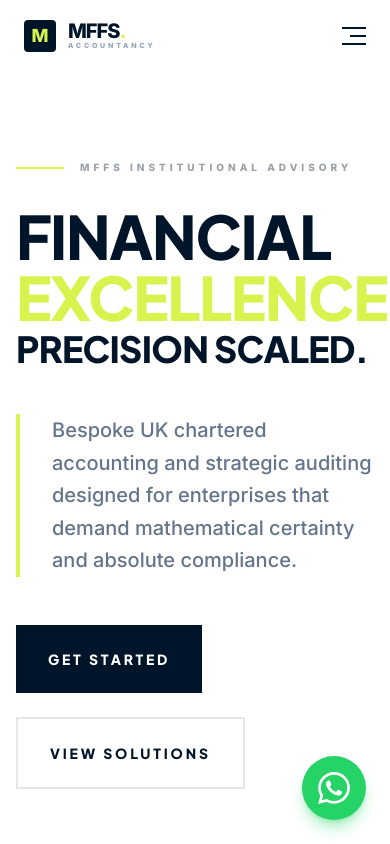
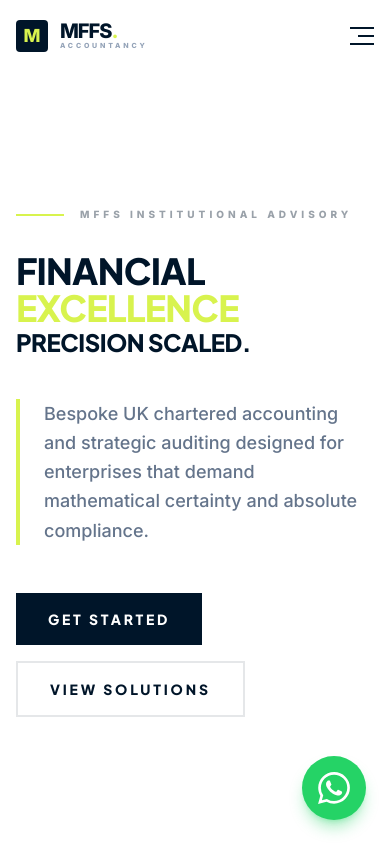
Before and after one commit to fuzaildev-ai/MFFS-Accountancy, a React (Create React App) app: page / in a window 390 px wide. Shown: the top 844 px of the page. Built offline with nearby package versions, Linux system fonts and the light colour scheme; no server answers; the database is empty.

Commit message:
fix: comprehensive responsiveness improvements and UI refinements

```diff
--- a/src/components/Hero.jsx
+++ b/src/components/Hero.jsx
@@ -68,26 +68,26 @@ export default function Hero() {
           </div>
 
           <div className="mb-10">
-            <h1 className="hero-line text-6xl md:text-8xl font-black text-brand-primary leading-[0.95] tracking-tight uppercase">
+            <h1 className="hero-line text-4xl sm:text-6xl md:text-8xl font-black text-brand-primary leading-[0.95] tracking-tight uppercase">
               Financial
             </h1>
-            <h1 className="hero-line text-6xl md:text-8xl font-black text-brand-accent leading-[0.95] tracking-tight uppercase">
+            <h1 className="hero-line text-4xl sm:text-6xl md:text-8xl font-black text-brand-accent leading-[0.95] tracking-tight uppercase">
               Excellence
             </h1>
-            <h1 className="hero-line text-4xl md:text-6xl font-black text-brand-primary leading-[1.1] tracking-tight uppercase">
+            <h1 className="hero-line text-2xl sm:text-4xl md:text-6xl font-black text-brand-primary leading-[1.1] tracking-tight uppercase">
               Precision Scaled.
             </h1>
           </div>
 
-          <p className="hero-subtext text-xl text-slate-500 font-medium leading-relaxed max-w-xl mb-12 border-l-4 border-brand-accent pl-8">
+          <p className="hero-subtext text-lg md:text-xl text-slate-500 font-medium leading-relaxed max-w-xl mb-12 border-l-4 border-brand-accent pl-6 md:pl-8">
             Bespoke UK chartered accounting and strategic auditing designed for enterprises that demand mathematical certainty and absolute compliance.
           </p>
 
-          <div className="hero-cta flex flex-wrap gap-6">
-             <Button to="/contact" variant="primary" className="px-12 py-6 bg-brand-primary text-brand-accent hover:bg-brand-accent hover:text-brand-primary">
+          <div className="hero-cta flex flex-wrap gap-4 md:gap-6">
+             <Button to="/contact" variant="primary" className="px-8 md:px-12 py-4 md:py-6 bg-brand-primary text-brand-accent hover:bg-brand-accent hover:text-brand-primary">
                 Get Started
              </Button>
-             <Button to="/services" variant="outline" className="px-12 py-6 border-brand-primary/10 text-brand-primary hover:bg-brand-primary hover:text-white">
+             <Button to="/services" variant="outline" className="px-8 md:px-12 py-4 md:py-6 border-brand-primary/10 text-brand-primary hover:bg-brand-primary hover:text-white">
                 View Solutions
              </Button>
           </div>
--- a/src/components/LogoCloud.jsx
+++ b/src/components/LogoCloud.jsx
@@ -12,7 +12,7 @@ export default function LogoCloud() {
   ];
 
   const logos = auditFirms.map((firm, i) => (
-    <div key={i} className="flex-shrink-0 w-[140px] sm:w-[160px] md:w-[200px] lg:w-[250px] flex items-center justify-center px-2 sm:px-4 md:px-6 transition-all duration-500 hover:scale-110">
+    <div key={i} className="flex-shrink-0 w-[120px] sm:w-[160px] md:w-[200px] lg:w-[250px] flex items-center justify-center px-1 sm:px-4 md:px-6 transition-all duration-500 hover:scale-110">
        {firm.icon}
     </div>
   ));
--- a/src/components/MainLayout.jsx
+++ b/src/components/MainLayout.jsx
@@ -49,7 +49,7 @@ export default function MainLayout({ children }) {
   }, [location.pathname]);
 
   return (
-    <div className="flex flex-col min-h-screen">
+    <div className="flex flex-col min-h-screen overflow-x-hidden">
       <Navbar />
       <main className="flex-grow">
         {children}
--- a/src/components/Navbar.jsx
+++ b/src/components/Navbar.jsx
@@ -109,7 +109,7 @@ export default function Navbar() {
         </div>
       </div>
 
-      <div className="max-w-7xl mx-auto px-6 flex justify-between items-center">
+      <div className="max-w-7xl mx-auto px-4 sm:px-6 flex justify-between items-center relative">
         {/* Brand Logo */}
         <Link to="/" className="flex items-center gap-3 py-4 xl:py-6">
           <div className="w-8 h-8 xl:w-10 xl:h-10 bg-brand-primary rounded flex items-center justify-center font-black text-brand-accent text-lg xl:text-xl">M</div>
@@ -120,7 +120,7 @@ export default function Navbar() {
         </Link>
 
         {/* Desktop Navigation - Active from 1024px (lg) with optimized spacing */}
-        <div className="hidden lg:flex items-center lg:gap-4 xl:gap-10">
+        <div className="hidden lg:flex items-center lg:gap-3 xl:gap-8">
           <NavLink to="/">Home</NavLink>
           <NavLink to="/about">About Us</NavLink>
           <NavLink
@@ -136,7 +136,7 @@ export default function Navbar() {
 
           <Link
             to="/contact"
-            className="lg:ml-2 xl:ml-6 px-6 xl:px-10 py-4 xl:py-5 bg-brand-primary text-brand-accent font-black text-[9px] xl:text-[10px] uppercase tracking-[0.1em] hover:bg-brand-accent hover:text-brand-primary transition-all duration-500 rounded-sm"
+            className="lg:ml-2 xl:ml-6 px-4 xl:px-10 py-3 xl:py-5 bg-brand-primary text-brand-accent font-black text-[9px] xl:text-[10px] uppercase tracking-[0.1em] hover:bg-brand-accent hover:text-brand-primary transition-all duration-500 rounded-sm whitespace-nowrap"
           >
             Get a Quote
           </Link>
--- a/src/components/PageHeader.jsx
+++ b/src/components/PageHeader.jsx
@@ -83,7 +83,7 @@ export default function PageHeader({ title, subtitle, bgImage }) {
             <span>MFFS ADVISORY</span>
           </div>
 
-          <h1 className="header-title text-4xl md:text-6xl lg:text-8xl font-heading font-black text-white tracking-tighter leading-[0.85] uppercase mb-10">
+          <h1 className="header-title text-3xl sm:text-4xl md:text-6xl lg:text-8xl font-heading font-black text-white tracking-tighter leading-[0.95] md:leading-[0.85] uppercase mb-10 break-words">
             {title}
           </h1>
           <p className="header-sub text-xl md:text-2xl text-white/70 max-w-2xl font-body leading-relaxed border-l-4 border-brand-accent pl-8">
--- a/src/index.css
+++ b/src/index.css
@@ -5,8 +5,10 @@
 @tailwind utilities;
 
 @layer base {
-  body {
-    @apply bg-white text-brand-primary font-body antialiased selection:bg-brand-accent selection:text-brand-primary;
+html, body {
+    @apply bg-white text-brand-primary font-body antialiased selection:bg-brand-accent selection:text-brand-primary overflow-x-hidden;
+    width: 100%;
+    position: relative;
   }
 
   h1, h2, h3, h4, h5, h6 {
--- a/src/pages/AboutUs.jsx
+++ b/src/pages/AboutUs.jsx
@@ -26,7 +26,7 @@ export default function AboutUs() {
                     <div className="w-12 h-0.5 bg-brand-accent" />
                     <span className="text-[10px] font-black uppercase tracking-[0.4em] text-brand-primary/40">Our Professional Narrative</span>
                  </div>
-                 <h2 className="text-3xl sm:text-4xl md:text-5xl lg:text-7xl font-black text-brand-primary leading-[0.9] uppercase mb-8 lg:mb-10">Math, <br /> <span className="text-brand-accent italic">Meticulously</span> Squared.</h2>
+                 <h2 className="text-3xl sm:text-4xl md:text-5xl lg:text-7xl font-black text-brand-primary leading-[0.95] uppercase mb-8 lg:mb-10">Math, <br /> <span className="text-brand-accent italic">Meticulously</span> Squared.</h2>
                  <p className="text-slate-500 text-lg md:text-xl leading-relaxed mb-10 border-l-4 border-brand-accent pl-6 lg:pl-8 font-medium">
                     MFFS is not merely an accounting firm; we are capital engineers. Since our founding, we have specialized in unraveling the complexities of UK tax policy to deliver mathematical certainty for our clients.
                  </p>
@@ -50,8 +50,8 @@ export default function AboutUs() {
                     />
                     <div className="absolute inset-0 bg-brand-primary/10" />
                  </div>
-                 <div className="absolute -bottom-12 -right-12 bg-brand-accent p-12 rounded-[40px] shadow-2xl text-brand-primary max-w-xs hidden xl:block">
-                    <p className="text-xl font-black italic">"Accuracy is the only currency that matters in UK compliance."</p>
+                 <div className="absolute -bottom-6 md:-bottom-12 -right-6 md:-right-12 bg-brand-accent p-6 md:p-12 rounded-[20px] md:rounded-[40px] shadow-2xl text-brand-primary max-w-[200px] md:max-w-xs hidden sm:block">
+                    <p className="text-sm md:text-xl font-black italic">"Accuracy is the only currency that matters in UK compliance."</p>
                  </div>
               </div>
            </div>
--- a/src/pages/Home.jsx
+++ b/src/pages/Home.jsx
@@ -175,7 +175,7 @@ export default function Home() {
            <div className="bg-brand-primary p-8 sm:p-12 md:p-32 rounded-[40px] md:rounded-[60px] text-center relative overflow-hidden group">
               <div className="absolute top-0 right-0 w-96 h-96 bg-brand-accent/5 rounded-full blur-[100px] -mr-48 -mt-48 transition-all duration-1000 group-hover:scale-150" />
               <div className="relative z-10">
-                 <h2 className="text-3xl sm:text-4xl md:text-5xl lg:text-[100px] font-black text-white tracking-tighter mb-12 leading-[40px] md:leading-[0.8] uppercase">
+                 <h2 className="text-3xl sm:text-4xl md:text-5xl lg:text-[100px] font-black text-white tracking-tighter mb-12 leading-[1] md:leading-[0.8] uppercase">
                     Ready to <br /> <span className="text-brand-accent italic">Scale</span> Safely?
                  </h2>
                  <p className="text-white/60 text-xl font-medium max-w-2xl mx-auto mb-16">Download our 'Tax Mitigation PDF' or book a senior diagnostic audit today.</p>
--- a/src/pages/compliance/VatReturns.jsx
+++ b/src/pages/compliance/VatReturns.jsx
@@ -52,9 +52,9 @@ export default function VatReturns() {
                  <Button to="/contact" variant="primary">Audit My VAT</Button>
               </div>
               <div className="relative">
-                 <div className="bg-brand-primary p-20 rounded-[80px] shadow-2xl text-white relative z-10 overflow-hidden">
+                 <div className="bg-brand-primary p-8 md:p-20 rounded-[40px] md:rounded-[80px] shadow-2xl text-white relative z-10 overflow-hidden">
                     <div className="absolute bottom-0 right-0 w-64 h-64 bg-brand-accent/5 rounded-full blur-[100px] -mr-32 -mb-32" />
-                    <h3 className="text-[130px] font-black text-brand-accent/10 absolute top-10 right-10 select-none">MTD</h3>
+                    <h3 className="text-[60px] md:text-[130px] font-black text-brand-accent/10 absolute top-5 md:top-10 right-5 md:right-10 select-none">MTD</h3>
                     <p className="text-xl font-black mb-8 italic italic text-brand-accent">HMRC Agent ID Required?</p>
                     <p className="text-white/60 mb-8 leading-relaxed">Let MFFS act as your authorized agent. We take full responsibility for your VAT submissions, ensuring you never miss a deadline or incur a penalty.</p>
                     <div className="space-y-4 text-xs font-black uppercase tracking-widest text-brand-accent border-t border-white/10 pt-8">
@@ -63,7 +63,7 @@ export default function VatReturns() {
                        <p>✓ Professional Liaison with HMRC</p>
                     </div>
                  </div>
-                 <div className="absolute inset-0 bg-brand-accent/20 rounded-[80px] -rotate-3 scale-105 -z-10" />
+                 <div className="absolute inset-0 bg-brand-accent/20 rounded-[40px] md:rounded-[80px] -rotate-3 scale-105 -z-10" />
               </div>
            </div>
         </div>
--- a/src/pages/services/Bookkeeping.jsx
+++ b/src/pages/services/Bookkeeping.jsx
@@ -22,7 +22,7 @@ export default function Bookkeeping() {
         <div className="container-custom">
            <div className="grid grid-cols-1 lg:grid-cols-2 gap-24 items-center">
               <div className="order-2 lg:order-1">
-                 <div className="finkash-card bg-brand-primary p-12 md:p-16 rounded-[60px] text-white">
+                 <div className="finkash-card bg-brand-primary p-8 md:p-16 rounded-[40px] md:rounded-[60px] text-white hover:bg-brand-primary border-white/10 hover:border-brand-accent transition-all duration-500 group/card">
                     <h4 className="text-2xl font-black mb-8 italic text-brand-accent uppercase tracking-widest">Digital Precision</h4>
                     <ul className="space-y-8">
                        {[
```
Also changed, not shown: src/components/Footer.jsx (+8 -3 lines).
